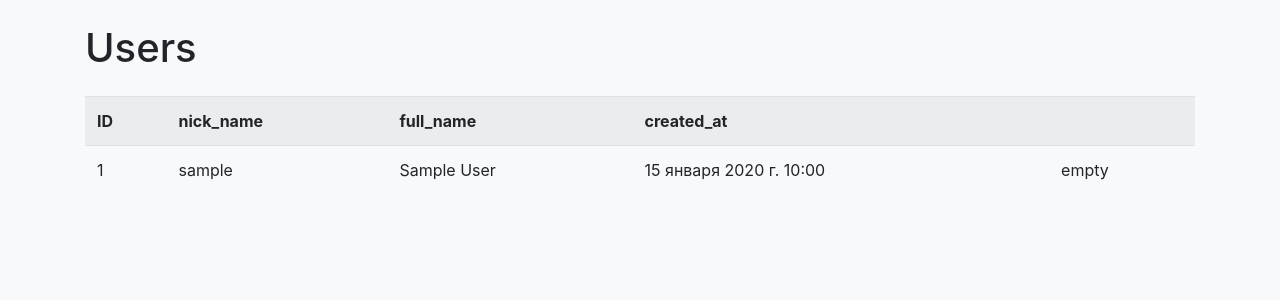
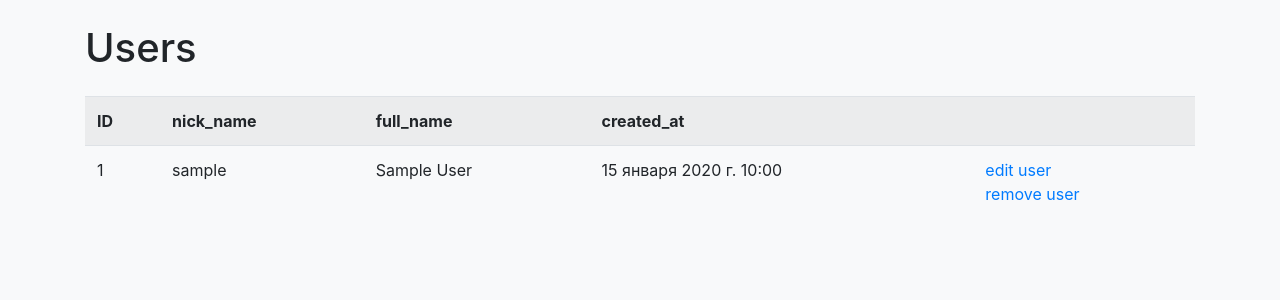
Before and after one commit to yuriy-kormin/python-project-52, a Django app: page / in a window 1280 px wide. Shown: the part 56-356 px from the top of the page. Run offline with Django 4.2, Linux system fonts and the light colour scheme; tables that the repository leaves empty hold one stand-in row (values such as "Sample post"); some libraries are stand-ins or nearby versions.

Commit message:
update list.html add right links to update and delete users

```diff
--- a/task_manager/templates/users/list.html
+++ b/task_manager/templates/users/list.html
@@ -1,5 +1,5 @@
 {% extends "base.html" %}
-    {% load i18n %}
+{% load i18n %}
 {% block page_content %}
    <h1 class="my-4"> {% translate "Users" %}</h1>
     <table class = "table table-striped">
@@ -16,7 +16,10 @@
                 <td> {{user.nick_name}}</td>
                 <td> {{ user.first_name }}  {{user.last_name}}</td>
                 <td> {{user.created_at}}</td>
-                <td> empty </td>
+                <td>
+                    <a href = "{% url "user_update" user.id %}">{% translate "edit user" %}</a><br>
+                    <a href = "{% url "user_delete" user.id %}">{% translate "remove user" %}</a>
+                </td>
             </tr>
         {% endfor %}
     </table>
```
